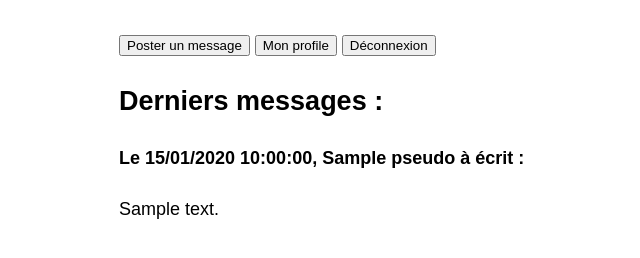
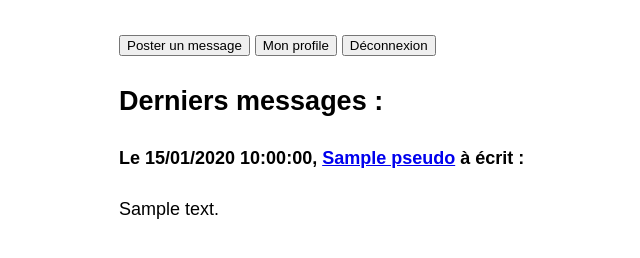
Before and after one commit to Drarox/Twyrael, a Symfony app: template templates/home/home.html.twig in a window 1280 px wide. Shown: the part 71-329 px from the top of the page, without its empty margins (121-761 px from the left). Run offline with Twig, Linux system fonts and the light colour scheme; the template is opened without the code that fills it: most values are stand-ins (such as "Sample title", 1, 10 or a date in 2020); some libraries are stand-ins or nearby versions.

Commit message:
Small optimisation

```diff
--- a/templates/home/home.html.twig
+++ b/templates/home/home.html.twig
@@ -12,14 +12,14 @@
     <h1>Bonjour {{ user[0].pseudo }} ✅</h1>
 
     <a href="/postamessage" style="text-decoration: none"> <input type="button" value="Poster un message"> </a>
-    <a href="/profil/{{ user[0].id }}" target="_blank" style="text-decoration: none"> <input type="button" value="Mon profile"> </a>
+    <a href="/profil/{{ user[0].id }}" style="text-decoration: none"> <input type="button" value="Mon profile"> </a>
     <a href="/logout" style="text-decoration: none"> <input type="button" value="Déconnexion"> </a>
 
     <h2>Derniers messages :</h2>
 
     {% for attribut in result %}
         <span>
-            <h4>Le {{attribut.date_creation|date('d/m/Y H:i:s') }}, {{ attribut.pseudo }} à écrit : </h4>
+            <h4>Le {{attribut.date_creation|date('d/m/Y H:i:s') }}, <a href="/profil/{{ attribut.id_user_creation }}">{{ attribut.pseudo }}</a> à écrit : </h4>
         {{attribut.contenu}} <br>
         </span>
         <br>
--- a/templates/profil/profil.html.twig
+++ b/templates/profil/profil.html.twig
@@ -30,6 +30,8 @@
     <span><h4>E-mail : </h4>{{ result[0].email }}</span><br>
     <span><h4>Description : </h4>{{ result[0].description }}</span><br>
     <span><h4>Membre depuis : </h4>{{ result[0].datecreation|date('d/m/Y H:i:s')  }}</span><br>
+    <br>
+    <a href="javascript:history.back()" style="text-decoration: none"> <input type="button" value="Retour"> </a>
 
 </div>
 {% endblock %}
```
